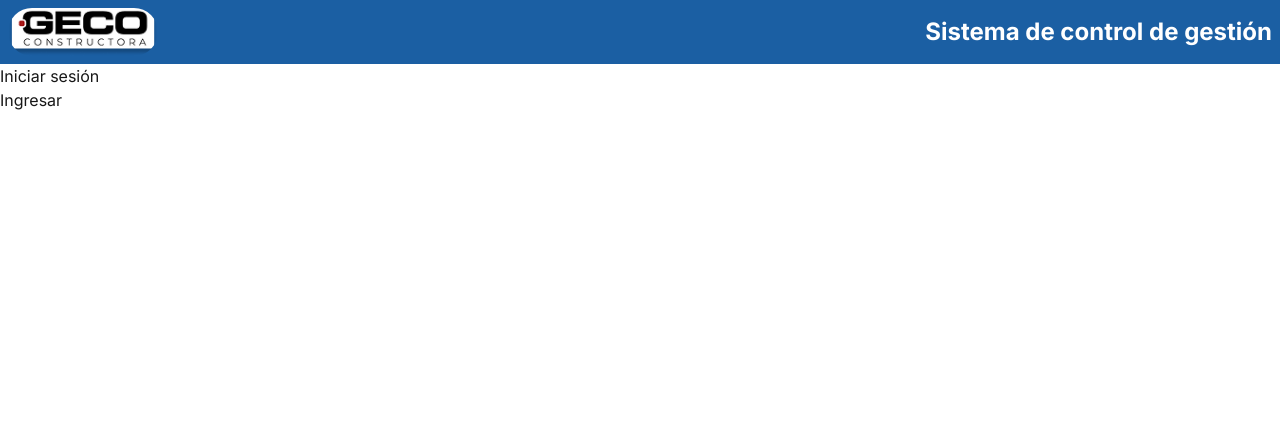
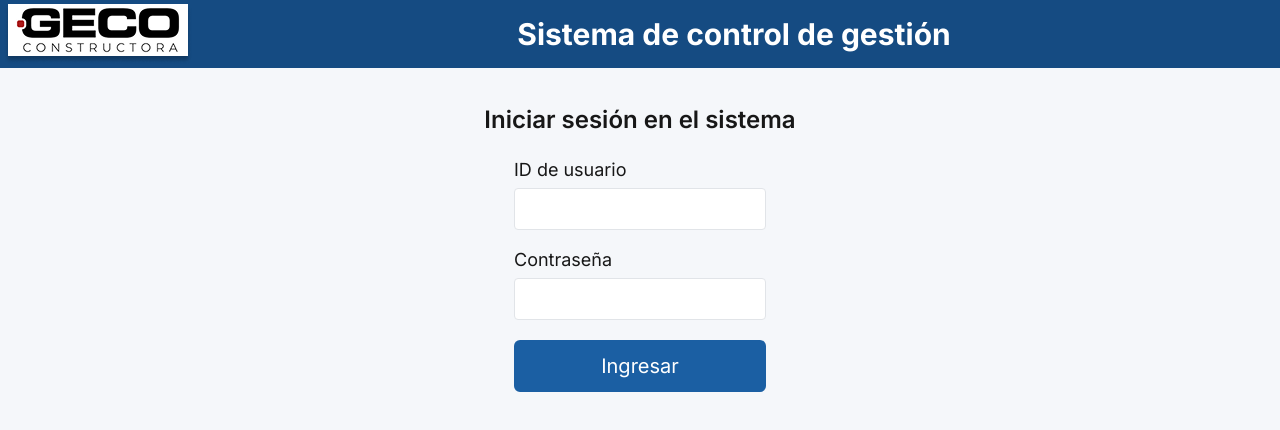
Before and after one commit to BrianGDayan/Geco-front-end, a Next.js app: page /login in a window 1280 px wide. Shown: the top 430 px of the page. Built offline with nearby package versions, Linux system fonts and the light colour scheme.

Commit message:
primeros estilos tailwind

```diff
--- a/src/app/(admin)/page.tsx
+++ /dev/null
@@ -1,8 +0,0 @@
-
-export default function homeAdmin() {
-    return (
-        <div className="flex flex-col items-center justify-center min-h-screen bg-gray-100 p-4">
-            <h1 className="text-3xl font-bold underline">prueba de admin</h1>
-        </div>
-    )
-}
--- a/src/app/(auth)/login/page.tsx
+++ b/src/app/(auth)/login/page.tsx
@@ -9,9 +9,19 @@ export default function Login() {
     router.push("/")
   };
   return (
-    <div>
-      <h1>Iniciar sesión</h1>
-      <button onClick={handleClick}>Ingresar</button>
+    <div className="mt-9 flex flex-col items-center h-screen">
+      <h1 className="text-2xl font-semibold">Iniciar sesión en el sistema</h1>
+      <form className="flex flex-col" action="" method="post">
+        <div className="flex flex-col mt-5">
+          <label htmlFor="username" className="text-lg">ID de usuario</label>
+          <input type="text" id="username" name="username" className="border border-gray-border text-gray-text rounded p-2 mt-1" required />
+        </div>
+        <div className="flex flex-col mt-4">
+          <label htmlFor="password" className="text-lg">Contraseña</label>
+          <input type="password" id="password" name="password" className="border border-gray-border rounded p-2 mt-1" required />
+        </div>
+        <button className="flex justify-center mt-5 text-xl bg-primary hover:bg-primary-dark text-white p-3 rounded-md" onClick={handleClick}>Ingresar</button>
+      </form>
     </div>
   );
 }
--- a/src/app/(admin)/navbar.tsx
+++ b/src/app/admin/navbar.tsx
@@ -4,9 +4,9 @@ import Link from "next/link";
 import { usePathname } from "next/navigation";
 
 const navLinks = [
-    { name: "Inicio", href: "/" },
     { name: "Crear planilla", href: "/formulario-planilla" },
     { name: "Listado de planillas", href: "/planillas-actuales" },
+    { name: "Inicio", href: "/planillas-actuales" },
 ]
 
 
@@ -14,13 +14,13 @@ export default function Navbar() {
     const pathname = usePathname();
     return(
         <div className="flex flex-col h-screen">
-            <nav className="bg-gray-800 p-4">
+            <nav className="bg-primary border border-gray-800 p-4">
                 <ul className="flex space-x-4">
                     {navLinks.map((link) => {
                     const isActive = pathname === link.href || (pathname.startsWith(link.href) && link.href !== "/");
                     return (
                         <li key={link.name}>
-                            <Link className={isActive ? "font-bold mr-4" : "text-blue-500 mr-4"} href={link.href} key={link.name}>
+                            <Link className={isActive ? "font-bold mr-4" : "text-gray-50 mr-4"} href={link.href} key={link.name}>
                                 {link.name}
                             </Link>
                         </li>
--- /dev/null
+++ b/src/app/admin/page.tsx
@@ -0,0 +1,7 @@
+
+export default function homeAdmin() {
+    return (
+        <div className="">
+        </div>
+    )
+}
--- a/src/app/header.tsx
+++ b/src/app/header.tsx
@@ -2,16 +2,16 @@ import Image from "next/image";
 
 export default function Header() {
     return (
-        <header className="bg-primary text-white p-2">
-            <div className="container mx-auto flex justify-between items-center">
+        <header className="bg-primary-dark text-white p-1">
+            <div className="container mr-auto flex justify-between items-center">
                 <Image
                     src="/img/logo.png"
                     alt="GECO logo"
-                    width={150}
-                    height={57}
-                    className="rounded-full"
+                    width={180}
+                    height={52}
+                    className="w-auto h-auto"
                 />
-                <h1 className="text-2xl font-bold">Sistema de control de gestión</h1>
+                <h1 className="text-3xl font-bold mx-auto flex" >Sistema de control de gestión</h1>
             </div>
         </header>
     );
--- a/src/app/layout.tsx
+++ b/src/app/layout.tsx
@@ -20,7 +20,7 @@ export default function RootLayout({
 }) {
   return (
     <html lang="es" className={inter.variable}>
-      <body className="font-sans">
+      <body className="font-sans bg-gray-bg">
         <Header />
         {children}
       </body>
--- a/src/app/page.tsx
+++ b/src/app/page.tsx
@@ -1,7 +1,6 @@
 import { redirect } from 'next/navigation';
 
 export default function Home() {
-    const nroPlanilla = 10;
     return (
         redirect('/login')
     )
```
Also changed, not shown: public/img/logo.png, src/app/admin/formulario-planilla/page.tsx (renamed from src/app/(admin)/formulario-planilla/page.tsx), src/app/admin/layout.tsx (renamed from src/app/(admin)/layout.tsx), src/app/admin/planillas-actuales/[nroPlanilla]/(tarea)/[idTarea]/page.tsx (renamed from src/app/(admin)/planillas-actuales/[nroPlanilla]/(tarea)/[idTarea]/page.tsx), src/app/admin/planillas-actuales/page.tsx (renamed from src/app/(admin)/planillas-actuales/page.tsx).
